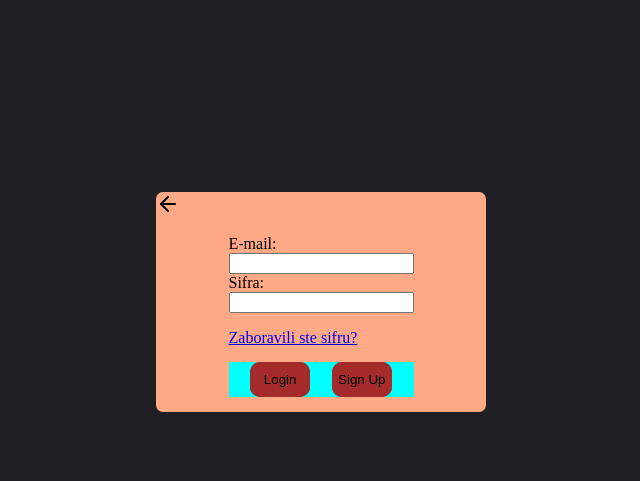
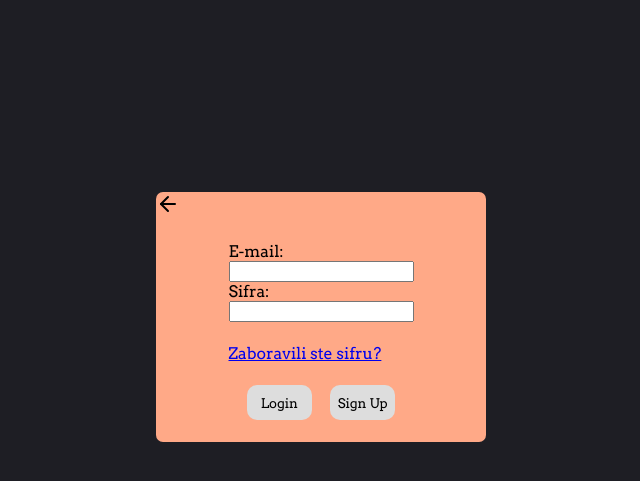
Before and after one commit to monsieurdule/13E034IP, a PHP site: page /html/LoginPage.html in a window 1280 px wide. Shown: the top 481 px of the page, without its empty margins (319-959 px from the left). Run offline with PHP 8.4, Linux system fonts and the light colour scheme.

Commit message:
minor changes in forms

```diff
--- a/css/LoginPage.css
+++ b/css/LoginPage.css
@@ -12,7 +12,7 @@ body {
 
 .form-box {
     display: flex;
-    height: 220px;
+    height: 250px;
     width: 330px;
     margin-top: 15%;
     background-color: #FFA987;
@@ -30,21 +30,30 @@ body {
     align-self: center;
     height: 100%;
     justify-content: space-evenly;
+    font-family: arvo;
 }
 
 .buttons {
     display: flex;
     flex-direction: row;
     justify-content: space-evenly;
-    background-color: aqua;
 }
 
-.login-btn,
-.signup-btn {
+.login-button,
+.signup-button {
     align-content: center;
-    width: 60px;
+    width: 65px;
     height: 35px;
-    background-color: brown;
+    font-family: arvo;
+    background-color: #ddd;
     border-radius: 10px;
     border: none;
+    cursor: pointer;
 }
+
+.login-button:hover,
+.signup-button:hover {
+    background-color: aliceblue;
+    transition: all;
+    transition-duration: 0.4s;
+}
--- a/html/LoginPage.html
+++ b/html/LoginPage.html
@@ -24,10 +24,10 @@
                 <a href="#">Zaboravili ste sifru?</a>
                 <div class="buttons">
                     <div class="login-btn">
-                        <button type="button" class="login-btn">Login</button>
+                        <button type="button" class="button login-button">Login</button>
                     </div>
                     <div class="signup-btn">
-                        <a href="signup.html"><button type="button" class="signup-btn">Sign Up</button></a>
+                        <a href="signup.html"><button type="button" class="signup-button">Sign Up</button></a>
                     </div>
                 </div>
             </div>
--- a/html/admin.html
+++ b/html/admin.html
@@ -22,7 +22,7 @@
                     <div class="dropdown">
                         <a href="#">Unesi</a>
                         <div class="dropdown-content">
-                            <a href="inputcalendar.html">Kalendar</a>
+                            <a href="inputdate.html">Kalendar</a>
                             <a href="inputmedic.html">Medicinara</a>
                             <a href="inputpatient.html">Pacijenta</a>
                             <a href="inputnews.html">Vest</a>
--- a/html/inputpatient.html
+++ b/html/inputpatient.html
@@ -12,7 +12,7 @@
 
 <body>
     <div class="container">
-        <div class="form-box">
+        <div class="form-box-patient">
             <a href="admin.html"><img src="../images/arrow-left.svg" alt="arrow-img"></a>
             <div class="form-content">
                 <form>
```
Also changed, not shown: css/inputadmin.css (+45 -1 lines), html/index.html (+12 -51 lines), html/inputcalendar.html (deleted, +0 -28 lines), html/inputdate.html (added, +28 -0 lines).
